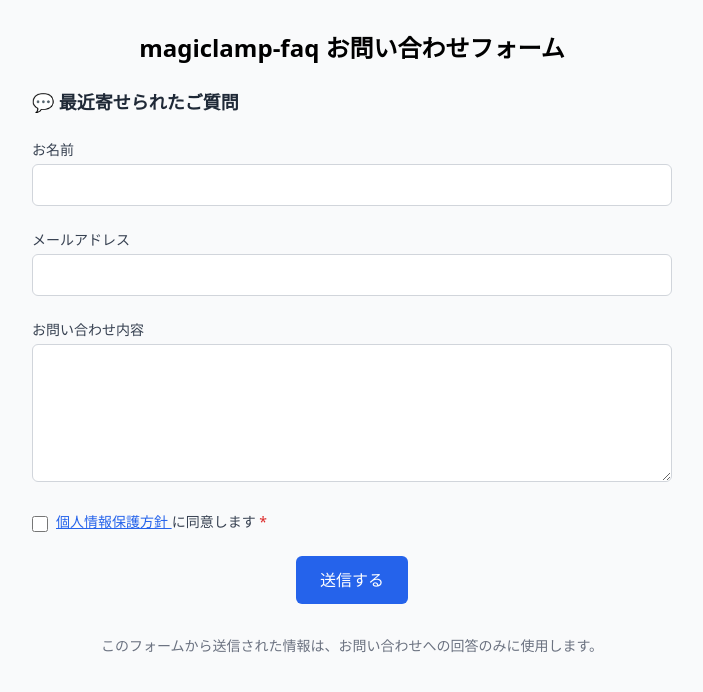
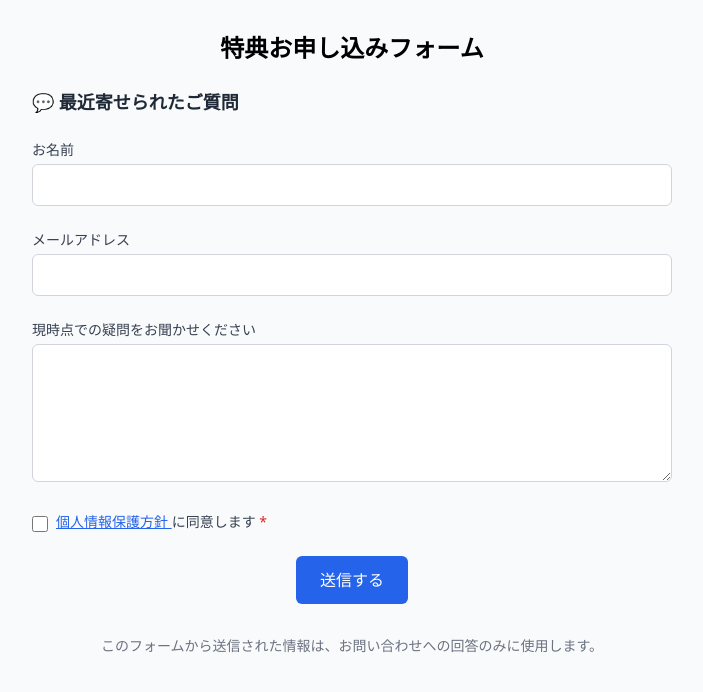
Before and after one commit to nijigaokalab/magiclamp-faq, a plain HTML site: page index.html in a window 1280 px wide. Shown: the whole page, without its empty margins (288-991 px from the left). Drawn offline with nearby package versions, Linux system fonts and the light colour scheme; no server answers.

Commit message:
Update index.html

```diff
--- a/index.html
+++ b/index.html
@@ -3,7 +3,7 @@
 <head>
   <meta charset="UTF-8" />
   <meta name="viewport" content="width=device-width, initial-scale=1.0" />
-  <title>magiclamp-faq お問い合わせフォーム</title>
+  <title>お問い合わせフォーム</title>
   <link href="https://cdn.jsdelivr.net/npm/tailwindcss@2.2.19/dist/tailwind.min.css" rel="stylesheet" />
   <style>
     .speech-bubble {
@@ -31,7 +31,7 @@
 </head>
 <body class="bg-gray-50">
   <div class="container mx-auto px-4 py-8 max-w-2xl">
-    <h1 class="text-2xl font-bold text-center mb-6">magiclamp-faq お問い合わせフォーム</h1>
+    <h1 class="text-2xl font-bold text-center mb-6">特典お申し込みフォーム</h1>
 
     <!-- レビュープレビュー -->
     <div id="review-section" class="mb-6">
@@ -51,7 +51,7 @@
       </div>
 
       <div>
-        <label class="block text-sm font-medium text-gray-700 mb-1">お問い合わせ内容</label>
+        <label class="block text-sm font-medium text-gray-700 mb-1">現時点での疑問をお聞かせください</label>
         <textarea name="message" rows="5" required class="w-full px-4 py-2 border border-gray-300 rounded-md"></textarea>
       </div>
 
```
